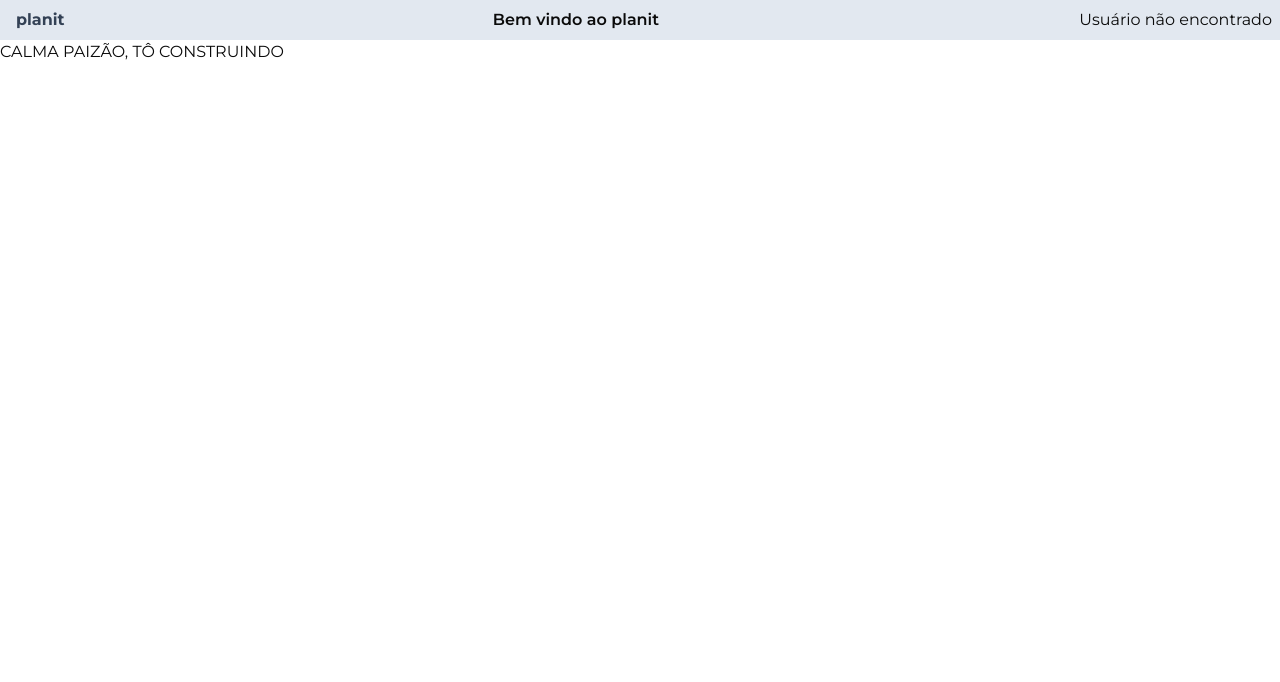
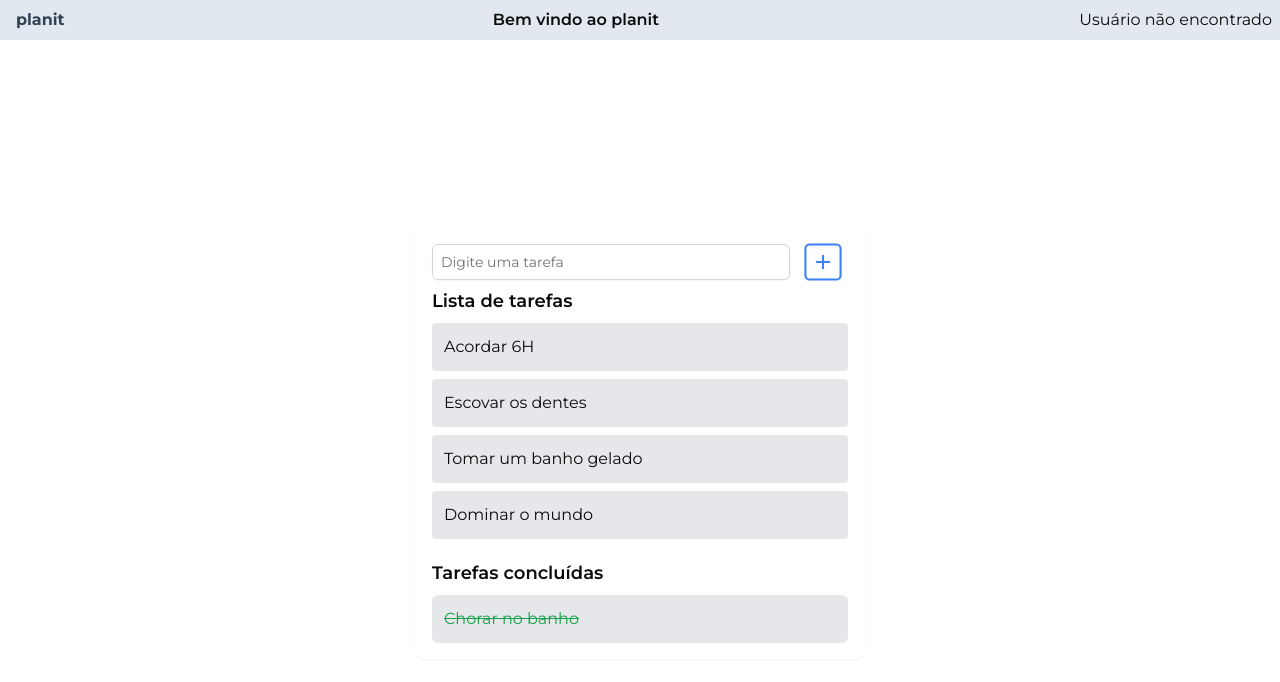
Before and after one commit to ItaloCosta-dev/planit, a Next.js app: page /task-page in a window 1280 px wide. Shown: the top 682 px of the page. Built offline with nearby package versions, Linux system fonts and the light colour scheme.

Commit message:
feat: layout da aplicação construído.

```diff
--- a/app/task-page/page.tsx
+++ b/app/task-page/page.tsx
@@ -18,6 +18,7 @@ import {
   DropdownMenuSeparator,
   DropdownMenuTrigger,
 } from "@/components/ui/dropdown-menu";
+import Aplication from "@/components/app-components/aplication";
 
 const TaskPage = () => {
   const [user, setUser] = useState<User | null>(null);
@@ -96,7 +97,7 @@ const TaskPage = () => {
           </div>
         </div>
       </header>
-      <h1>CALMA PAIZÃO, TÔ CONSTRUINDO</h1>
+     <Aplication />
     </div>
   );
 };
--- /dev/null
+++ b/components/app-components/aplication.tsx
@@ -0,0 +1,37 @@
+import React from "react";
+import { Input } from "../ui/input";
+import { CiSquarePlus } from "react-icons/ci";
+
+const aplication = () => {
+  return (
+    <div className="flex justify-center items-center h-screen px-4">
+      <div className="w-full max-w-md flex flex-col p-4 bg-white shadow-sm rounded-lg">
+
+        {/* INPUT E BOTÃO */}
+        <div className="flex flex-row items-center gap-2">
+          <Input placeholder="Digite uma tarefa" className="flex-1 p-2 border border-gray-300 rounded-md"/>
+          <CiSquarePlus size={50} className="cursor-pointer text-blue-500"/>
+        </div>
+
+        {/* Lista de tarefas */}
+        <div className="mb-5">
+          <p className="font-semibold text-lg mb-2">Lista de tarefas</p>
+          <div className="flex flex-col gap-2">
+            <div className="bg-gray-200 p-3 rounded-sm">Acordar 6H</div>
+            <div className="bg-gray-200 p-3 rounded-sm">Escovar os dentes</div>
+            <div className="bg-gray-200 p-3 rounded-sm">Tomar um banho gelado</div>
+            <div className="bg-gray-200 p-3 rounded-sm">Dominar o mundo</div>
+          </div>
+        </div>
+
+             {/* Tarefas concluídas */}
+        <div>
+          <p className="font-semibold text-lg mb-2">Tarefas concluídas</p>
+          <div className="bg-gray-200 p-3 rounded-md text-green-600 line-through">Chorar no banho</div>
+        </div>
+      </div>
+    </div>
+  );
+};
+
+export default aplication;
--- /dev/null
+++ b/components/ui/input.tsx
@@ -0,0 +1,22 @@
+import * as React from "react"
+
+import { cn } from "@/lib/utils"
+
+const Input = React.forwardRef<HTMLInputElement, React.ComponentProps<"input">>(
+  ({ className, type, ...props }, ref) => {
+    return (
+      <input
+        type={type}
+        className={cn(
+          "flex h-9 w-full rounded-md border border-input bg-transparent px-3 py-1 text-base shadow-sm transition-colors file:border-0 file:bg-transparent file:text-sm file:font-medium file:text-foreground placeholder:text-muted-foreground focus-visible:outline-none focus-visible:ring-1 focus-visible:ring-ring disabled:cursor-not-allowed disabled:opacity-50 md:text-sm",
+          className
+        )}
+        ref={ref}
+        {...props}
+      />
+    )
+  }
+)
+Input.displayName = "Input"
+
+export { Input }
```
